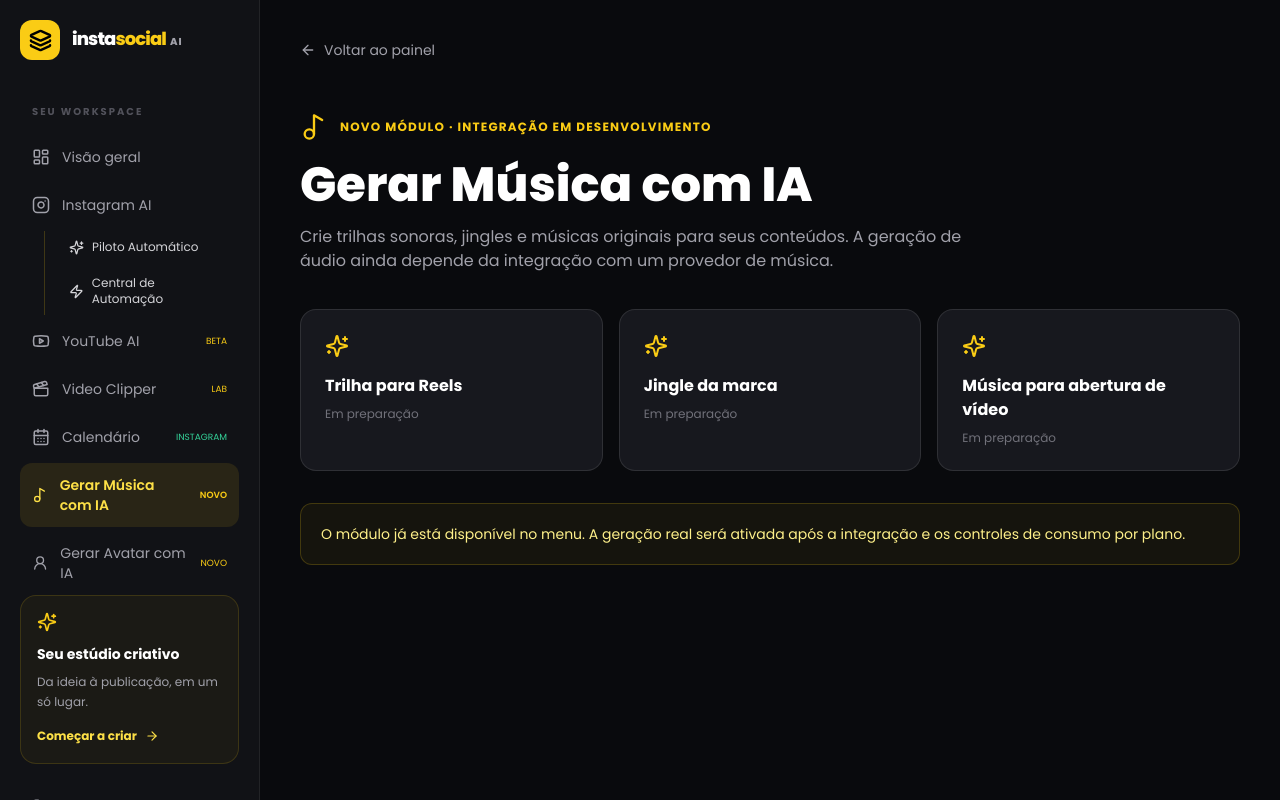
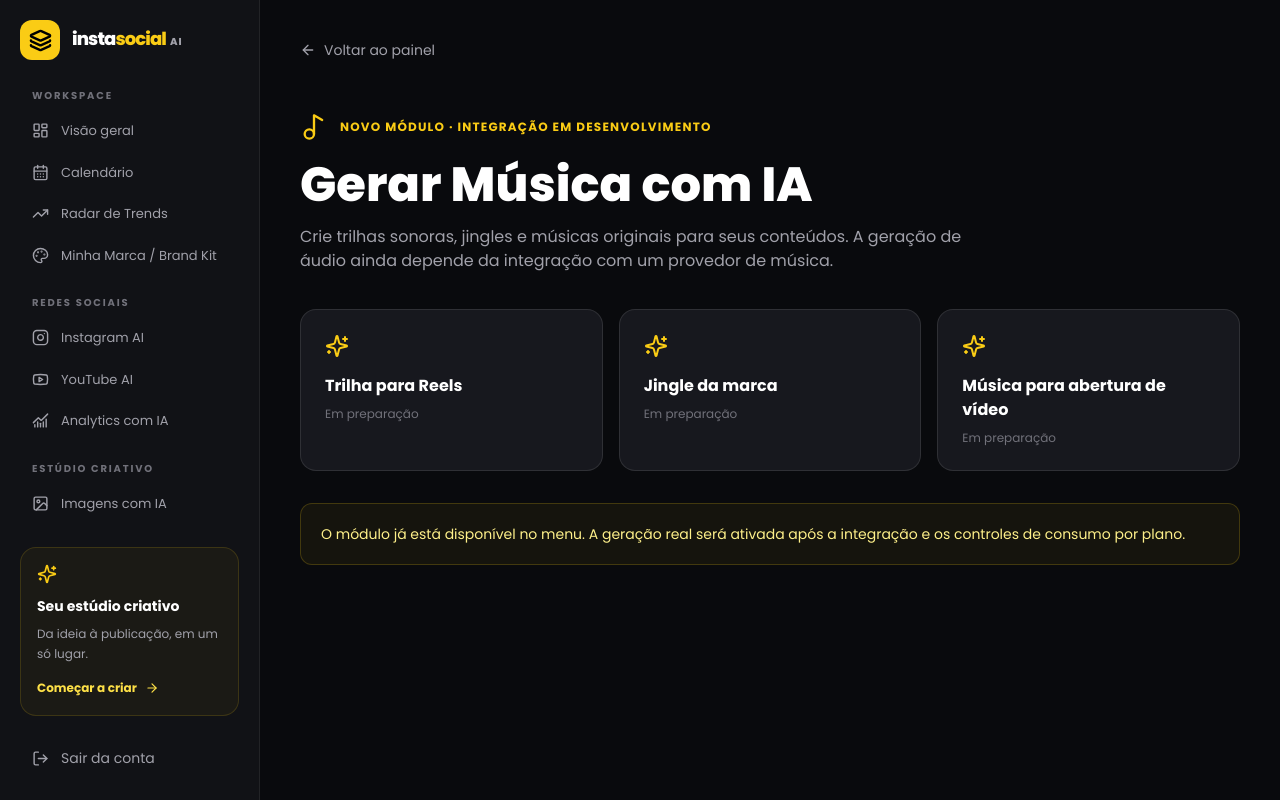
Before and after one commit to dramaflix2026-stack/insta-social-ai, a Next.js app: page /music in a window 1280 px wide. Built offline with nearby package versions, Linux system fonts and the light colour scheme.

Commit message:
feat: grouped scrollable creator workspace navigation with all AI modules

```diff
--- a/components/workspace-shell.tsx
+++ b/components/workspace-shell.tsx
@@ -1,31 +1,20 @@
 'use client';
 import Link from 'next/link';
 import {usePathname} from 'next/navigation';
-import {LayoutDashboard,Instagram,Zap,Sparkles,Layers3,Youtube,Clapperboard,CalendarDays,Music2,UserRound,ArrowRight,LogOut} from 'lucide-react';
+import {LayoutDashboard,Instagram,Zap,Sparkles,Layers3,Youtube,Clapperboard,CalendarDays,Music2,UserRound,ArrowRight,LogOut,TrendingUp,Palette,ChartNoAxesCombined,Image as ImageIcon,Video,Images,Megaphone,Mic} from 'lucide-react';
 export default function WorkspaceShell({children}:{children:React.ReactNode}){
  const pathname=usePathname();
- const links=[{href:'/dashboard',label:'Visão geral',icon:LayoutDashboard},{href:'/instagram',label:'Instagram AI',icon:Instagram},{href:'/instagram/autopilot',label:'Piloto automático',icon:Sparkles},{href:'/instagram/automation',label:'Central de Automação',icon:Zap},{href:'/youtube',label:'YouTube AI · Beta',icon:Youtube},{href:'/clipper',label:'Video Clipper · Lab',icon:Clapperboard},{href:'/calendar',label:'Calendário editorial',icon:CalendarDays},{href:'/music',label:'Gerar Música com IA',icon:Music2},{href:'/avatar',label:'Gerar Avatar com IA',icon:UserRound}];
+ const groups=[["WORKSPACE",[["/dashboard","Visão geral","LayoutDashboard"],["/calendar","Calendário","CalendarDays"],["/trends","Radar de Trends","TrendingUp"],["/brand-kit","Minha Marca / Brand Kit","Palette"]]],["REDES SOCIAIS",[["/instagram","Instagram AI","Instagram"],["/youtube","YouTube AI","Youtube"],["/analytics","Analytics com IA","ChartNoAxesCombined"]]],["ESTÚDIO CRIATIVO",[["/images","Imagens com IA","ImageIcon"],["/videos","Vídeos com IA","Video"],["/clipper","Video Clipper","Clapperboard"],["/carousels","Carrosséis com IA","Images"],["/ads","Criativos para Anúncios","Megaphone"]]],["ÁUDIO E PERSONAGENS",[["/music","Música com IA","Music2"],["/voice","Voz e Dublagem","Mic"],["/avatar","Avatar com IA","UserRound"]]],["AUTOMAÇÃO",[["/instagram/autopilot","Piloto Automático","Sparkles"],["/instagram/automation","Central de Automação","Zap"]]]] as const;
+ const links=[["/dashboard","Visão geral","LayoutDashboard"],["/calendar","Calendário","CalendarDays"],["/trends","Radar de Trends","TrendingUp"],["/brand-kit","Minha Marca / Brand Kit","Palette"],["/instagram","Instagram AI","Instagram"],["/youtube","YouTube AI","Youtube"],["/analytics","Analytics com IA","ChartNoAxesCombined"],["/images","Imagens com IA","ImageIcon"],["/videos","Vídeos com IA","Video"],["/clipper","Video Clipper","Clapperboard"],["/carousels","Carrosséis com IA","Images"],["/ads","Criativos para Anúncios","Megaphone"],["/music","Música com IA","Music2"],["/voice","Voz e Dublagem","Mic"],["/avatar","Avatar com IA","UserRound"],["/instagram/autopilot","Piloto Automático","Sparkles"],["/instagram/automation","Central de Automação","Zap"]] as const;
+ const iconMap={LayoutDashboard,CalendarDays,TrendingUp,Palette,Instagram,Youtube,ChartNoAxesCombined,ImageIcon,Video,Clapperboard,Images,Megaphone,Music2,Mic,UserRound,Sparkles,Zap};
  return <div className="min-h-screen bg-[#090a0d] text-white lg:pl-[260px]">
   <aside className="fixed inset-y-0 left-0 z-30 hidden w-[260px] flex-col border-r border-white/[.07] bg-[#111216] p-5 lg:flex">
-   <Link href="/" className="mb-11 flex items-center gap-3"><span className="flex h-10 w-10 items-center justify-center rounded-xl bg-yellow-400 text-black"><Layers3 size={23} strokeWidth={2.5}/></span><span className="text-lg font-extrabold tracking-[-.05em]">insta<span className="text-yellow-400">social</span><span className="ml-1 text-[10px] tracking-widest text-zinc-400">AI</span></span></Link>
-   <p className="mb-4 px-3 text-[10px] font-bold uppercase tracking-[.2em] text-zinc-600">Seu workspace</p>
-   <nav className="space-y-1">
-    <Link href="/dashboard" className="flex items-center gap-3 rounded-xl px-3 py-3 text-sm text-zinc-400 hover:bg-white/5 hover:text-white"><LayoutDashboard size={18}/>Visão geral</Link>
-    <Link href="/instagram" className={`flex items-center gap-3 rounded-xl px-3 py-3 text-sm ${pathname.startsWith("/instagram")?"bg-yellow-400/10 font-semibold text-yellow-300":"text-zinc-400 hover:bg-white/5 hover:text-white"}`}><Instagram size={18}/>Instagram AI</Link>
-    <div className="ml-6 mt-1 space-y-1 border-l border-yellow-400/20 pl-3">
-     <Link href="/instagram/autopilot" aria-current={pathname==='/instagram/autopilot'?'page':undefined} className={`flex items-center gap-2 rounded-lg px-3 py-2 text-xs hover:bg-white/5 ${pathname==='/instagram/autopilot'?'bg-yellow-400/10 font-semibold text-yellow-300':'text-zinc-300 hover:text-yellow-300'}`}><Sparkles size={15}/>Piloto Automático</Link>
-     <Link href="/instagram/automation" aria-current={pathname==='/instagram/automation'?'page':undefined} className={`flex items-center gap-2 rounded-lg px-3 py-2 text-xs hover:bg-white/5 ${pathname==='/instagram/automation'?'bg-yellow-400/10 font-semibold text-yellow-300':'text-zinc-300 hover:text-yellow-300'}`}><Zap size={15}/>Central de Automação</Link>
-    </div>
-    <Link href="/youtube" aria-current={pathname==="/youtube"?"page":undefined} className={`flex items-center gap-3 rounded-xl px-3 py-3 text-sm ${pathname==="/youtube"?"bg-yellow-400/10 font-semibold text-yellow-300":"text-zinc-400 hover:bg-white/5 hover:text-white"}`}><Youtube size={18}/>YouTube AI <span className="ml-auto text-[9px] text-yellow-400">BETA</span></Link>
-    <Link href="/clipper" aria-current={pathname==="/clipper"?"page":undefined} className={`flex items-center gap-3 rounded-xl px-3 py-3 text-sm ${pathname==="/clipper"?"bg-yellow-400/10 font-semibold text-yellow-300":"text-zinc-400 hover:bg-white/5 hover:text-white"}`}><Clapperboard size={18}/>Video Clipper <span className="ml-auto text-[9px] text-yellow-400">LAB</span></Link>
-    <Link href="/calendar" aria-current={pathname==="/calendar"?"page":undefined} className={`flex items-center gap-3 rounded-xl px-3 py-3 text-sm ${pathname==="/calendar"?"bg-yellow-400/10 font-semibold text-yellow-300":"text-zinc-400 hover:bg-white/5 hover:text-white"}`}><CalendarDays size={18}/>Calendário <span className="ml-auto text-[9px] text-emerald-400">INSTAGRAM</span></Link>
-    <Link href="/music" aria-current={pathname==="/music"?"page":undefined} className={`flex items-center gap-3 rounded-xl px-3 py-3 text-sm ${pathname==="/music"?"bg-yellow-400/10 font-semibold text-yellow-300":"text-zinc-400 hover:bg-white/5 hover:text-white"}`}><Music2 size={18}/>Gerar Música com IA <span className="ml-auto text-[9px] text-yellow-400">NOVO</span></Link>
-    <Link href="/avatar" aria-current={pathname==="/avatar"?"page":undefined} className={`flex items-center gap-3 rounded-xl px-3 py-3 text-sm ${pathname==="/avatar"?"bg-yellow-400/10 font-semibold text-yellow-300":"text-zinc-400 hover:bg-white/5 hover:text-white"}`}><UserRound size={18}/>Gerar Avatar com IA <span className="ml-auto text-[9px] text-yellow-400">NOVO</span></Link>
-   </nav>
-   <div className="mt-auto rounded-2xl border border-yellow-400/15 bg-yellow-400/[.045] p-4"><Sparkles size={20} className="text-yellow-400"/><p className="mt-3 text-sm font-bold">Seu estúdio criativo</p><p className="mt-2 text-xs leading-5 text-zinc-400">Da ideia à publicação, em um só lugar.</p><Link href="/instagram" className="mt-4 inline-flex items-center gap-2 text-xs font-bold text-yellow-300">Começar a criar <ArrowRight size={14}/></Link></div>
+   <Link href="/" className="mb-7 flex items-center gap-3"><span className="flex h-10 w-10 items-center justify-center rounded-xl bg-yellow-400 text-black"><Layers3 size={23} strokeWidth={2.5}/></span><span className="text-lg font-extrabold tracking-[-.05em]">insta<span className="text-yellow-400">social</span><span className="ml-1 text-[10px] tracking-widest text-zinc-400">AI</span></span></Link>
+   <nav aria-label="Menu principal" className="min-h-0 flex-1 space-y-5 overflow-y-auto pr-1 pb-6">{groups.map(([heading,items])=><div key={heading}><p className="mb-2 px-3 text-[10px] font-bold uppercase tracking-[.18em] text-zinc-500">{heading}</p><div className="space-y-0.5">{items.map(([href,label,icon])=>{const Icon=iconMap[icon];const active=pathname===href||(href==='/instagram'&&pathname==='/instagram');return <Link key={href} href={href} aria-current={active?'page':undefined} className={`flex items-center gap-3 rounded-xl px-3 py-2.5 text-[13px] transition ${active?'bg-yellow-400/10 font-semibold text-yellow-300':'text-zinc-400 hover:bg-white/5 hover:text-white'}`}><Icon size={17} className="shrink-0"/><span>{label}</span></Link>})}</div></div>)}</nav>
+   <div className="mt-3 shrink-0 rounded-2xl border border-yellow-400/15 bg-yellow-400/[.045] p-4"><Sparkles size={20} className="text-yellow-400"/><p className="mt-3 text-sm font-bold">Seu estúdio criativo</p><p className="mt-2 text-xs leading-5 text-zinc-400">Da ideia à publicação, em um só lugar.</p><Link href="/instagram" className="mt-4 inline-flex items-center gap-2 text-xs font-bold text-yellow-300">Começar a criar <ArrowRight size={14}/></Link></div>
    <Link href="/login" className="mt-5 flex items-center gap-3 rounded-xl px-3 py-3 text-sm text-zinc-400 hover:bg-white/5 hover:text-white"><LogOut size={17}/>Sair da conta</Link>
   </aside>
-  <nav aria-label="Navegação do workspace" className="sticky top-0 z-30 flex gap-2 overflow-x-auto border-b border-white/10 bg-[#111216] px-4 py-3 lg:hidden">{links.map(({href,label})=><Link key={href} href={href} className={`shrink-0 rounded-lg px-3 py-2 text-xs font-semibold ${pathname===href?'bg-yellow-400 text-black':'bg-white/5 text-zinc-300'}`}>{label}</Link>)}</nav>
+  <nav aria-label="Navegação do workspace" className="sticky top-0 z-30 flex gap-2 overflow-x-auto border-b border-white/10 bg-[#111216] px-4 py-3 lg:hidden">{links.map(([href,label])=><Link key={href} href={href} className={`shrink-0 rounded-lg px-3 py-2 text-xs font-semibold ${pathname===href?'bg-yellow-400 text-black':'bg-white/5 text-zinc-300'}`}>{label}</Link>)}</nav>
   {children}
  </div>;
 }
```
